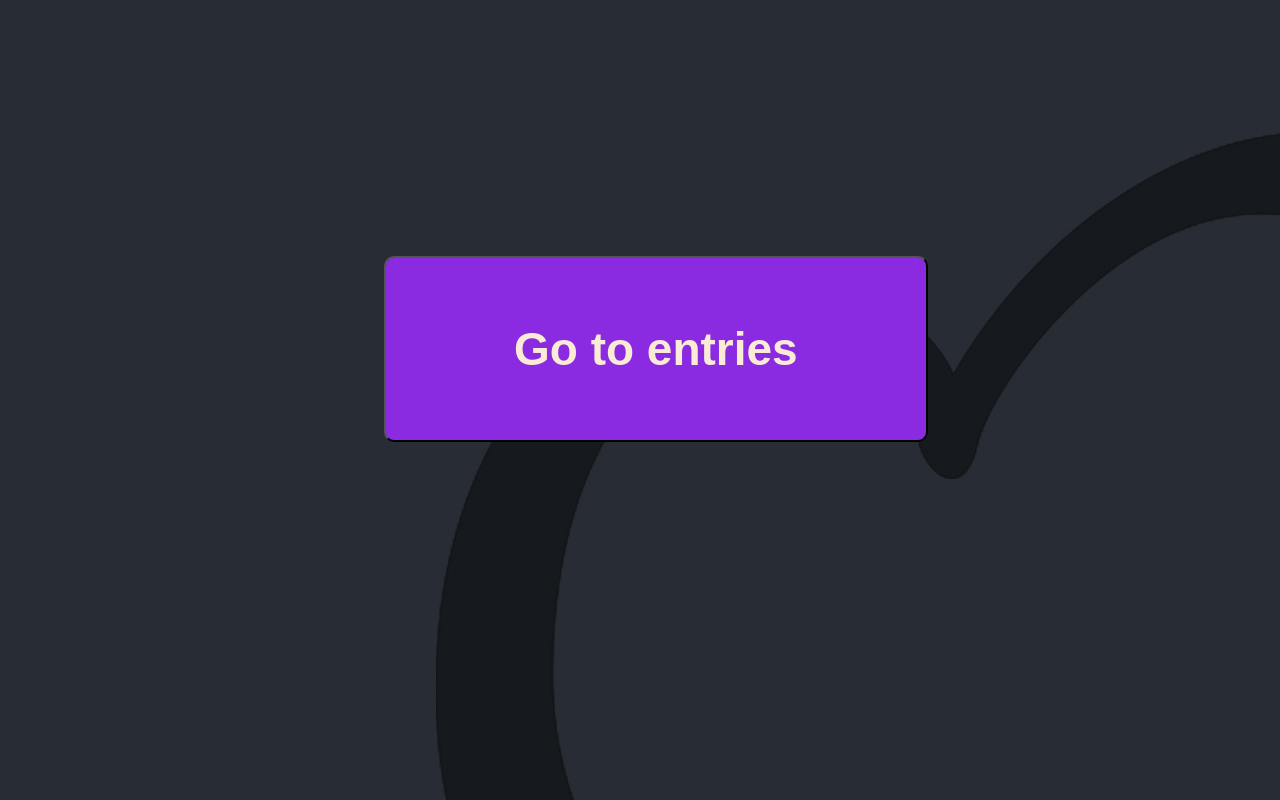
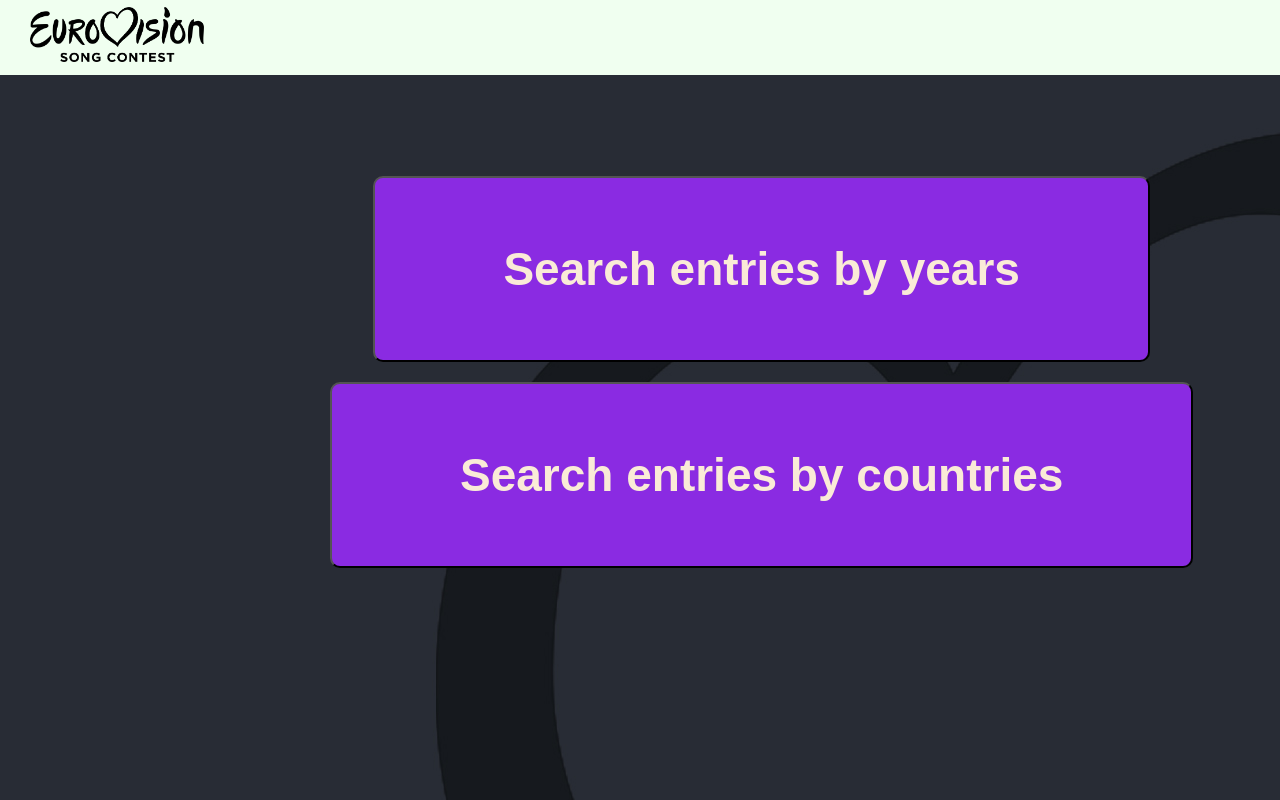
Before and after one commit to barkev2009/eurovision-app, a React (Create React App) app in the folder eurovision-ui/: page / in a window 1280 px wide. Built offline with nearby package versions, Linux system fonts and the light colour scheme.

Commit message:
restructure CSS

```diff
--- a/eurovision-ui/src/App.css
+++ b/eurovision-ui/src/App.css
@@ -35,12 +35,12 @@
 }
 
 .name-prompt {
-  font-size: 70%;
+  font-size: 1.2vw;
   background-color: yellow;
   border: 2px solid darkblue;
   font-weight: bold;
   color: black;
-  width: 25%;
+  width: 25vw;
   height: 50px;
   vertical-align: middle;
   text-align: center;
@@ -53,25 +53,3 @@
   justify-content: center;
   align-items: center;
 }
-
-.header {
-  position: fixed;
-  width: 100%;
-  height: 100px;
-  background-color: honeydew;
-  left: 0px;
-  z-index: 0;
-}
-
-.entries-link {
-  background-color: blueviolet;
-  cursor: pointer;
-  padding: 5vw 10vw;
-  color: antiquewhite;
-  font-weight: bold;
-  font-size: 46px;
-  position: fixed;
-  top: calc(10vw + 10vw);
-  left: calc(5vw + 25vw);
-  border-radius: 10px;
-}
--- a/eurovision-ui/src/App.js
+++ b/eurovision-ui/src/App.js
@@ -1,5 +1,6 @@
 import { Route, Routes } from 'react-router-dom';
 import './App.css';
+import CountryEntries from './pages/countryEntries/CountryEntries';
 import EntriesPage from './pages/entries/EntriesPage';
 import MainPage from './pages/main/MainPage';
 
@@ -11,6 +12,7 @@ function App() {
       <Routes>
         <Route exact path='/' element={<MainPage />}/>
         <Route exact path='/entries' element={<EntriesPage />}/>
+        <Route exact path='/country-entries' element={<CountryEntries />}/>
       </Routes>
     </div>
   );
--- /dev/null
+++ b/eurovision-ui/src/pages/common/styles/common.css
@@ -0,0 +1,21 @@
+.header {
+    position: fixed;
+    width: 100%;
+    height: 100px;
+    background-color: honeydew;
+    left: 0px;
+    z-index: 0;
+  }
+
+  .select-container {
+    width: 600px;
+    height: 50px;
+    font-family: inherit;
+    appearance: none;
+    position: fixed;
+    top: 0px;
+    display: flex;
+    align-items: center;
+    z-index: 1;
+    left: 0px
+}
--- /dev/null
+++ b/eurovision-ui/src/pages/countryEntries/CountryEntries.jsx
@@ -0,0 +1,16 @@
+import React from 'react';
+import logo from '../../images/logo.png';
+import '../common/styles/common.css'
+
+const CountryEntries = () => {
+    return (
+        <header className='App-header'>
+            <div className="select-container">
+                <img src={logo} alt='euro_logo'/>
+                <div className='header'></div>
+            </div>
+        </header>
+    )
+}
+
+export default CountryEntries
--- a/eurovision-ui/src/pages/entries/EntriesPage.jsx
+++ b/eurovision-ui/src/pages/entries/EntriesPage.jsx
@@ -5,6 +5,7 @@ import YearSelect from './components/YearSelect';
 import StepSelect from './components/StepSelect';
 import logo from '../../images/logo.png'
 import SortSelect from './components/SortSelect';
+import '../common/styles/common.css'
 
 const EntriesPage = () => {
 // Setting hooks
--- a/eurovision-ui/src/pages/entries/components/styles/ListItem.css
+++ b/eurovision-ui/src/pages/entries/components/styles/ListItem.css
@@ -14,21 +14,21 @@
 
 .tab {
   background-color: blueviolet;
-  width: 400px;
+  width: 20vw;
   height: 50px;
   align-items: center;
-  padding-left: 10px;
-  font-size: 22px;
+  padding-left: 0.5vw;
+  font-size: 1.2vw;
 }
 
 .score {
-  width: 100px;
+  width: 6vw;
   justify-content: center;
 }
 
 .order {
   justify-content: right;
-  width: 50px;
+  width: 1vw;
   height: 5rem;
   margin-left: 2%;
 }
@@ -51,8 +51,8 @@
 .qualtable {
   border: 1px solid teal;
   height: 50px;
-  width: 150px;
-  font-size: 26px;
+  width: 10vw;
+  font-size: 1.5vw;
   padding-left: 5px;
   padding-right: 5px;
   cursor: pointer;
--- a/eurovision-ui/src/pages/entries/components/styles/Star.css
+++ b/eurovision-ui/src/pages/entries/components/styles/Star.css
@@ -1,5 +1,5 @@
 .star {
-    width: 10%;
+    width: 2vw;
     cursor: pointer;
     transition: all 0.3s ease-out;
     padding-right: 20px;
--- a/eurovision-ui/src/pages/entries/components/styles/YearSelect.css
+++ b/eurovision-ui/src/pages/entries/components/styles/YearSelect.css
@@ -1,26 +1,13 @@
-.select-container {
-    width: 600px;
-    height: 50px;
-    font-family: inherit;
-    appearance: none;
-    position: fixed;
-    top: 0px;
-    display: flex;
-    align-items: center;
-    z-index: 1;
-    left: 0px
-}
-
 .select {
     position: relative;
 }
 
 .select select {
-    width: 300px;
+    width: 15vw;
     height: 50px;
     font-family: inherit;
     appearance: none;
-    font-size: 25px;
+    font-size: 1.2vw;
     background-color: rgb(101, 33, 165);
     border: 1px solid blue;
     color: white;
@@ -35,7 +22,7 @@
     width: auto;
     left: 0px;
     padding-left: 5%;
-    padding-right: 30%;
+    padding-right: 10vw;
     padding-top: 3%;
 
 }
--- a/eurovision-ui/src/pages/main/MainPage.jsx
+++ b/eurovision-ui/src/pages/main/MainPage.jsx
@@ -1,14 +1,26 @@
 import React from 'react'
 import { Link } from 'react-router-dom'
+import logo from '../../images/logo.png';
+import '../common/styles/common.css'
+import './components/styles/MainPage.css'
 
 const MainPage = () => {
     return (
-        <div>
-            <Link to='/entries'>
-                <button className='entries-link'>
-                    Go to entries
-                </button>
-            </Link>
+        <div className="select-container">
+            <img src={logo} alt='euro_logo'/>
+            <div className='header'></div>
+            <div className='route-btns'>
+                <Link to='/entries'>
+                    <button className='btn-link'>
+                        Search entries by years
+                    </button>
+                </Link>
+                <Link to='/country-entries'>
+                    <button className='btn-link'>
+                        Search entries by countries
+                    </button>
+                </Link>
+            </div>
         </div>
     )
 }
--- /dev/null
+++ b/eurovision-ui/src/pages/main/components/styles/MainPage.css
@@ -0,0 +1,19 @@
+.route-btns {
+    display: flex;
+    flex-direction: column;
+    align-items: center;
+    position: fixed;
+    top: calc(10vw + 3vw);
+    left: calc(5vw + 20vw);
+}
+
+.btn-link {
+    background-color: blueviolet;
+    cursor: pointer;
+    padding: 5vw 10vw;
+    margin: 10px;
+    color: antiquewhite;
+    font-weight: bold;
+    font-size: 46px;
+    border-radius: 10px;
+  }
```
Also changed, not shown: eurovision-ui/src/pages/common/Banner.jsx (added, +15 -0 lines).
